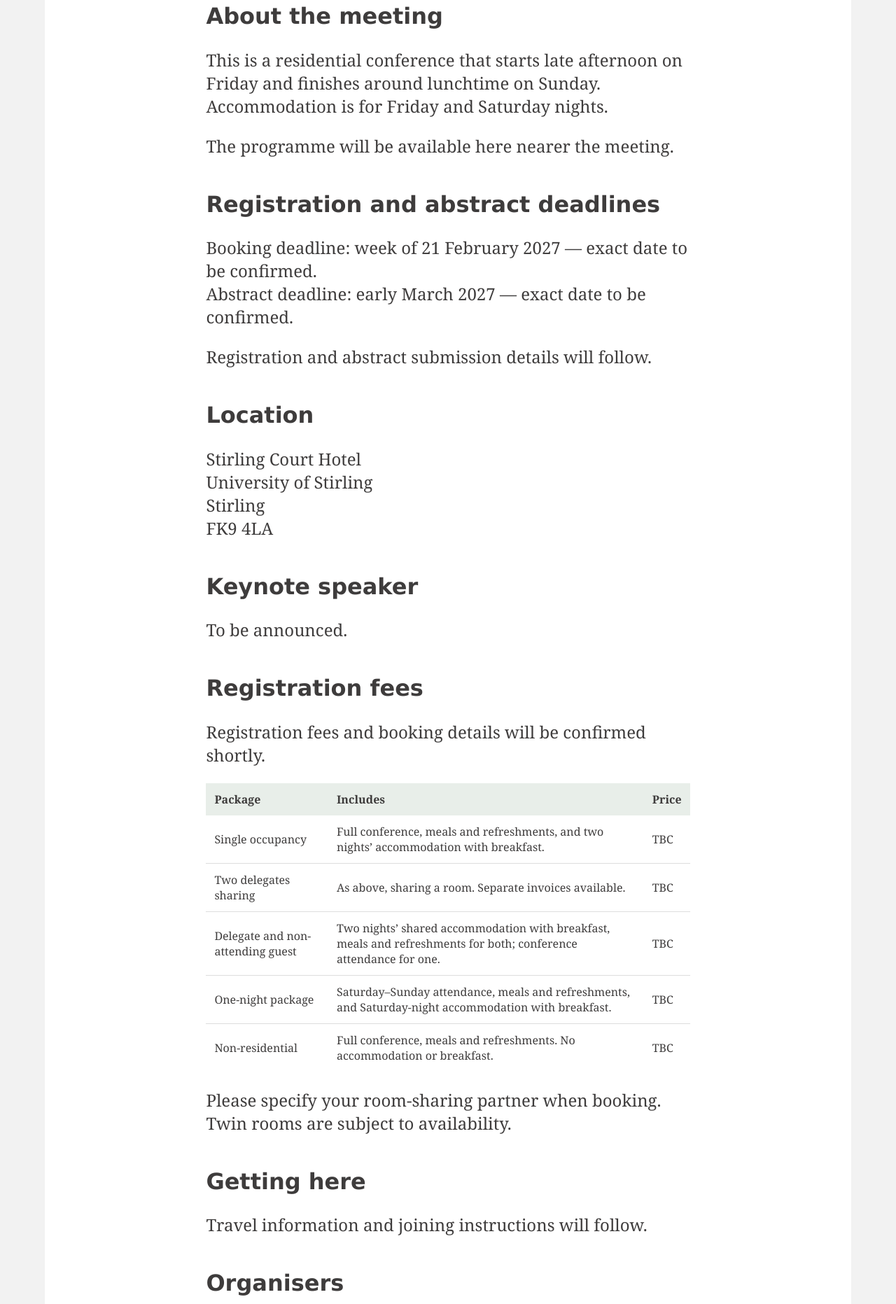
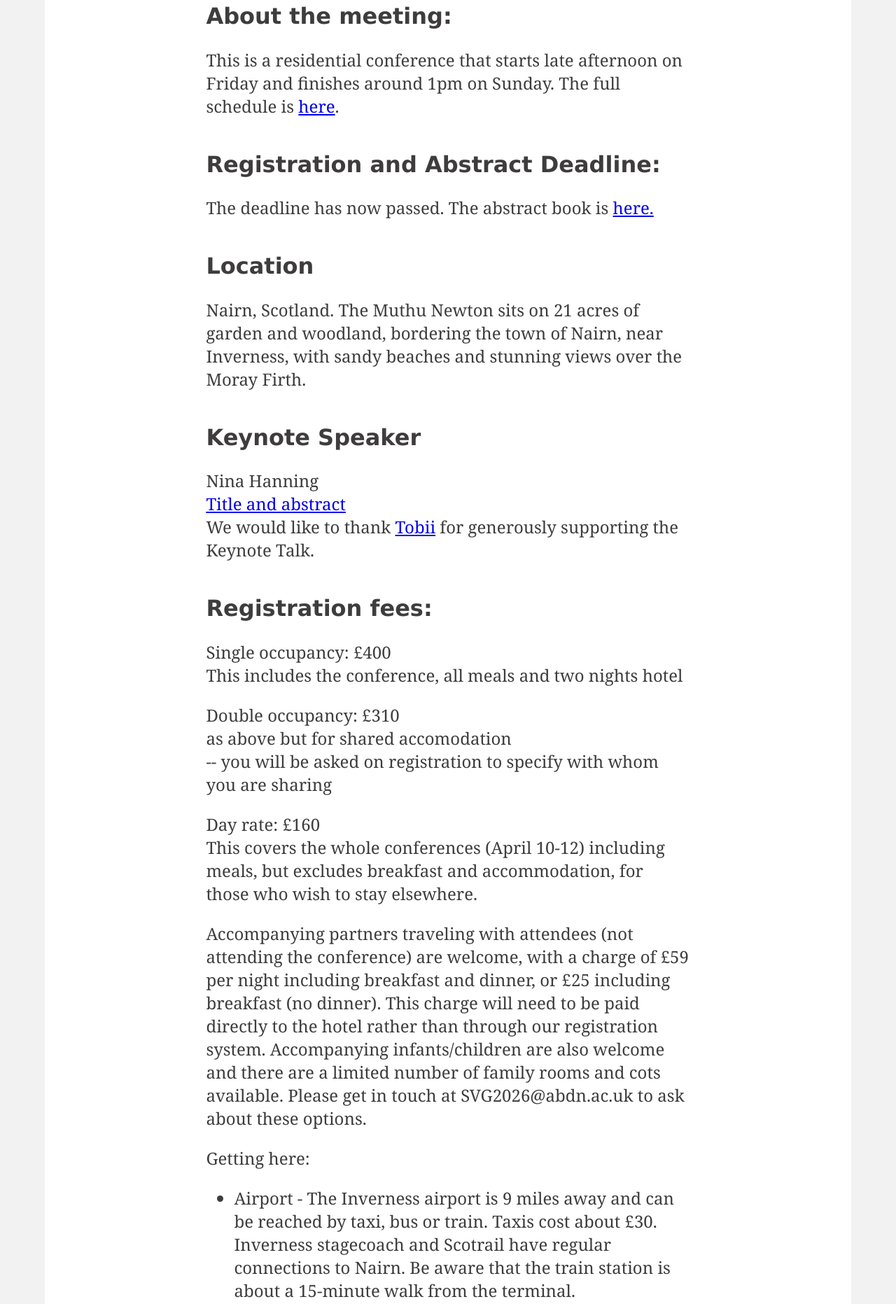
Before and after one commit to ScottishVisionGroup/website, a plain HTML site: page SVG2027/index.html in a window 1280 px wide. Shown: the part 817-2680 px from the top of the page at 70% size. Drawn offline with Linux system fonts and the light colour scheme; files that its build step writes are made by us from their sources; files whose address does not match are found by name.

Commit message:
Update index.html for Scottish Vision Group 2026

```diff
--- a/SVG2027/index.html
+++ b/SVG2027/index.html
@@ -1,152 +1,78 @@
 <!doctype html>
-<html lang="en-GB">
+<html lang="en-US">
 <head>
 <meta charset="UTF-8">
 <meta http-equiv="X-UA-Compatible" content="IE=edge">
 <meta name="viewport" content="width=device-width, initial-scale=1">
-<title>Scottish Vision Group 2027</title>
+<title>Scottish Vision Group 2026</title>
 <link href="css/singlePageTemplate.css" rel="stylesheet" type="text/css">
 </head>
-
 <body>
+<!-- Main Container -->
 <div class="container">
-
-  <!-- Title and navigation -->
+  <!-- title and navigation -->
   <header>
-    <h4 class="title">SVG 2027</h4>
+    <h4 class="title">SVG 2026</h4>
     <nav>
       <ul>
         <li><a href="/index.html">HOME</a></li>
-        <li><a href="#registration">REGISTER</a></li>
-        <li><a href="mailto:jordi.asher@stir.ac.uk">CONTACT</a></li>
+        <li><a href="https://abdn.eventsair.com/scottish-vision-group-meeting/scottish-vision-group-meeting-2026-registration">REGISTER</a></li>
+        <li> <a href="mailto:svg2026@abdn.ac.uk">CONTACT</a></li>
       </ul>
     </nav>
   </header>
+  <!-- Photo Section -->
 
-  <!-- Logo -->
-  <!-- A venue photograph can be added here later. -->
-  <div class="photo">
-    <img src="images/svg-logo2.png"
-         width="210"
-         height="154"
-         alt="Scottish Vision Group">
+  <div class="photo" style="position: relative;"> <img src="images/Muthu Newton.jpg" width="936" height="526" alt=""/>
+    <div style="position: absolute; top: 0px;  left: 0px;" ><img src="images/svg-logo2.png" width="210" height="154" alt="Scottish Vision Group"/> </div>
   </div>
 
-  <!-- Information -->
+  <!-- Information Section -->
   <div class="content">
-    <h1>
-      Scottish Vision Group<br>
-      2027 Annual Meeting<br>
-      2–4 April 2027
-    </h1>
-
-    <h2>About the meeting</h2>
-    <p>
-      This is a residential conference that starts late afternoon on
-      Friday and finishes around lunchtime on Sunday. Accommodation
-      is for Friday and Saturday nights.
+    <h1>Scottish Vision Group<br>
+      2026 Annual Meeting <br>
+      April 10-12, 2026</h1>
+    <h2>About the meeting: </h2>
+    <p>This is a residential conference that starts late afternoon on Friday and finishes around 1pm on Sunday. The full schedule is <a href="SVG2026_Programme.pdf">here</a>.  <br>
+    <h2>Registration and Abstract Deadline:</h2>
+    <p>The deadline has now passed. The abstract book is <a href="svg2026_abstracts.pdf"> here.</a><br>
+    <h2>Location</h2>
+    <p>Nairn, Scotland. The Muthu Newton sits on 21 acres of garden and woodland, bordering the town of Nairn, near Inverness, with sandy beaches and stunning views over the Moray Firth.</p>
+    <h2>Keynote Speaker</h2>
+    <p>Nina Hanning <br>
+      <a href="/keynote2026.html">Title and abstract</a><br>
+    We would like to thank <a href="https://www.tobii.com/">Tobii</a> for generously supporting the Keynote Talk.</p>
+    <h2>Registration fees:</h2>
+    <p>Single occupancy: £400<br>
+      This includes the conference, all meals and two nights hotel </p>
+    <p>Double occupancy: £310<br>
+      as above but for shared accomodation <br>
+      -- you will be asked on registration to specify with whom you are sharing</p>
+    <p>Day rate: £160<br>
+      This covers the whole conferences (April 10-12) including meals, but excludes breakfast and accommodation, for those who wish to stay elsewhere.</p>
+    <p>Accompanying partners traveling with attendees (not attending the conference) are welcome, with a charge of £59 per night including breakfast and dinner, or £25 including breakfast (no dinner). This charge will need to be paid directly to the hotel rather than through our registration system.
+      Accompanying infants/children are also welcome and there are a limited number of family rooms and cots available. Please get in touch at SVG2026@abdn.ac.uk to ask about these options.</p>
+      <p>Getting here:</p>
+    <ul>
+      <li>Airport - The Inverness airport is 9 miles away and can be reached by taxi, bus or train. Taxis cost about £30. Inverness stagecoach and Scotrail have regular connections to Nairn. Be aware that the train station is about a 15-minute walk from the terminal. </li>
+      <li> By Train - Nairn station is about a 15-20 minute walk from the hotel. </li>
+      <li>Bus - the regional bus (Stagecoach) stops near the top of the driveway into the hotel grounds, and it's about a ten-minute walk along this driveway to get to the doors. </li>
+      <li>Driving - The driveway into the Muthu Newton is just to the left off the A96 as you enter Nairn, driving from Inverness. There is ample parking available. </li>
+    </ul>
     </p>
-    <p>The programme will be available here nearer the meeting.</p>
-
-    <h2>Registration and abstract deadlines</h2>
-    <p>
-      Booking deadline: week of 21 February 2027 — exact date to be confirmed.<br>
-      Abstract deadline: early March 2027 — exact date to be confirmed.
-    </p>
-    <p>Registration and abstract submission details will follow.</p>
-
-    <h2>Location</h2>
-    <p>
-      Stirling Court Hotel<br>
-      University of Stirling<br>
-      Stirling<br>
-      FK9 4LA
-    </p>
-
-    <h2>Keynote speaker</h2>
-    <p>To be announced.</p>
-
-    <h2 id="registration">Registration fees</h2>
-    <p>Registration fees and booking details will be confirmed shortly.</p>
-
-    <table style="width:100%; border-collapse:collapse;">
-      <thead>
-        <tr style="background-color:#e8eee9; text-align:left;">
-          <th scope="col" style="padding:12px;">Package</th>
-          <th scope="col" style="padding:12px;">Includes</th>
-          <th scope="col" style="padding:12px;">Price</th>
-        </tr>
-      </thead>
-      <tbody>
-        <tr style="border-bottom:1px solid #ddd;">
-          <td style="padding:12px;">Single occupancy</td>
-          <td style="padding:12px;">
-            Full conference, meals and refreshments, and two nights’
-            accommodation with breakfast.
-          </td>
-          <td style="padding:12px;">TBC</td>
-        </tr>
-        <tr style="border-bottom:1px solid #ddd;">
-          <td style="padding:12px;">Two delegates sharing</td>
-          <td style="padding:12px;">
-            As above, sharing a room. Separate invoices available.
-          </td>
-          <td style="padding:12px;">TBC</td>
-        </tr>
-        <tr style="border-bottom:1px solid #ddd;">
-          <td style="padding:12px;">Delegate and non-attending guest</td>
-          <td style="padding:12px;">
-            Two nights’ shared accommodation with breakfast, meals and
-            refreshments for both; conference attendance for one.
-          </td>
-          <td style="padding:12px;">TBC</td>
-        </tr>
-        <tr style="border-bottom:1px solid #ddd;">
-          <td style="padding:12px;">One-night package</td>
-          <td style="padding:12px;">
-            Saturday–Sunday attendance, meals and refreshments, and
-            Saturday-night accommodation with breakfast.
-          </td>
-          <td style="padding:12px;">TBC</td>
-        </tr>
-        <tr>
-          <td style="padding:12px;">Non-residential</td>
-          <td style="padding:12px;">
-            Full conference, meals and refreshments.
-            No accommodation or breakfast.
-          </td>
-          <td style="padding:12px;">TBC</td>
-        </tr>
-      </tbody>
-    </table>
-
-    <p>
-      Please specify your room-sharing partner when booking.
-      Twin rooms are subject to availability.
-    </p>
-
-    <h2>Getting here</h2>
-    <p>Travel information and joining instructions will follow.</p>
-
-    <h2>Organisers</h2>
-    <p>Jordi Asher, Aysha Motala, Paul Hibbard and Ross Goutcher.</p>
   </div>
 
-  <!-- Footer -->
-  <section class="footer_banner">
-    <h4 class="footer">
-      For more information<br>
-      contact
-      <a href="mailto:jordi.asher@stir.ac.uk">
-        jordi.asher@stir.ac.uk
-      </a>
-    </h4>
+  <!-- Footer Section -->
+  <section class="footer_banner" id="register"> <a href="#" style="text-decoration:none">
+    <li><a href="https://abdn.eventsair.com/scottish-vision-group-meeting/scottish-vision-group-meeting-2026-registration">
+    <div class="button" >Register Now</div></li>
+    </a>
+    <h4 class="footer">For more information <br>
+      contact us at <a href="mailto:svg2026@abdn.ac.uk" style="color: #642466;">svg2026@abdn.ac.uk</a></h4>
   </section>
-
-  <div class="copyright">
-    &copy;2027 – <strong>Scottish Vision Group</strong>
-  </div>
-
+  <!-- Copyrights Section -->
+  <div class="copyright">&copy;2026 - <strong>Scottish Vision Group</strong></div>
 </div>
+<!-- Main Container Ends -->
 </body>
 </html>
```
